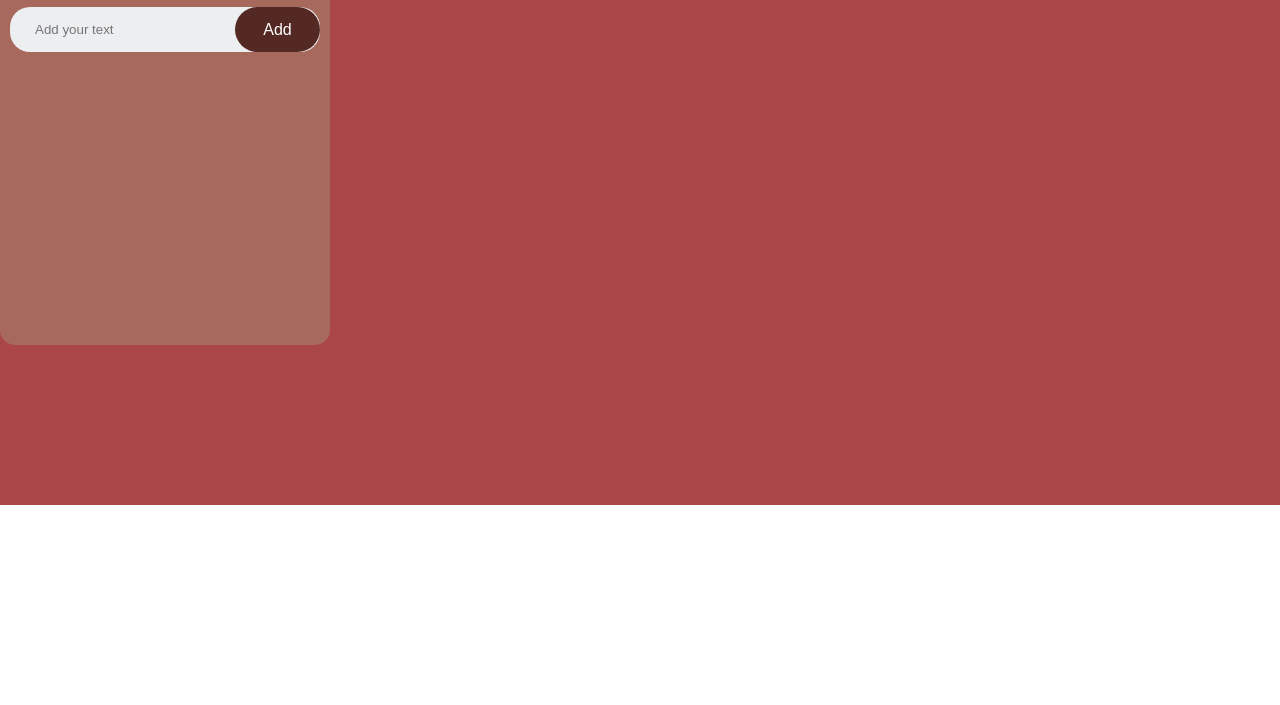
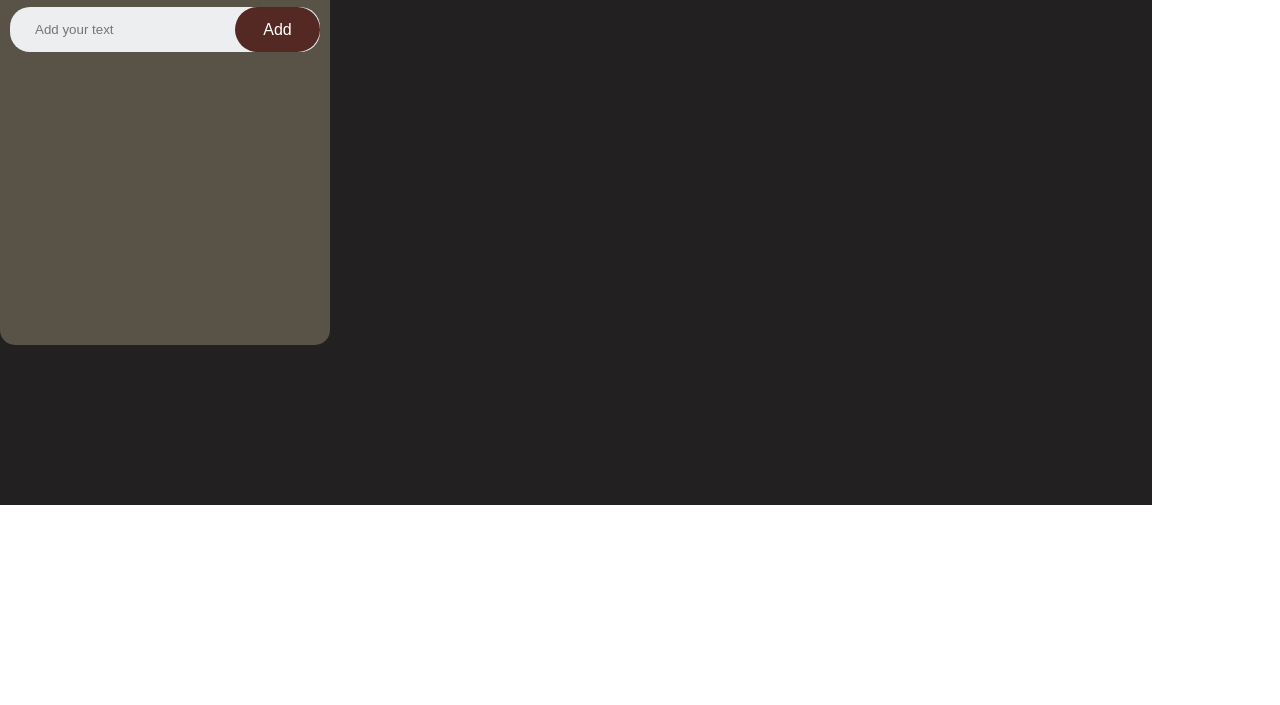
Before and after one commit to abdullahwahidi199/to-do-list-backup, a plain HTML site: page index.html in a window 1280 px wide. Shown: the part 95-800 px from the top of the page. Drawn offline with Linux system fonts and the light colour scheme.

Commit message:
version 3

```diff
--- a/style.css
+++ b/style.css
@@ -5,8 +5,8 @@
 }
 
 .container{
-    width: 100%;
-    background-color:rgb(170, 70, 70) ;
+    width: 90%;
+    background-color:rgb(34, 32, 32) ;
     height: 600px;
 
     padding: 0px;
```
